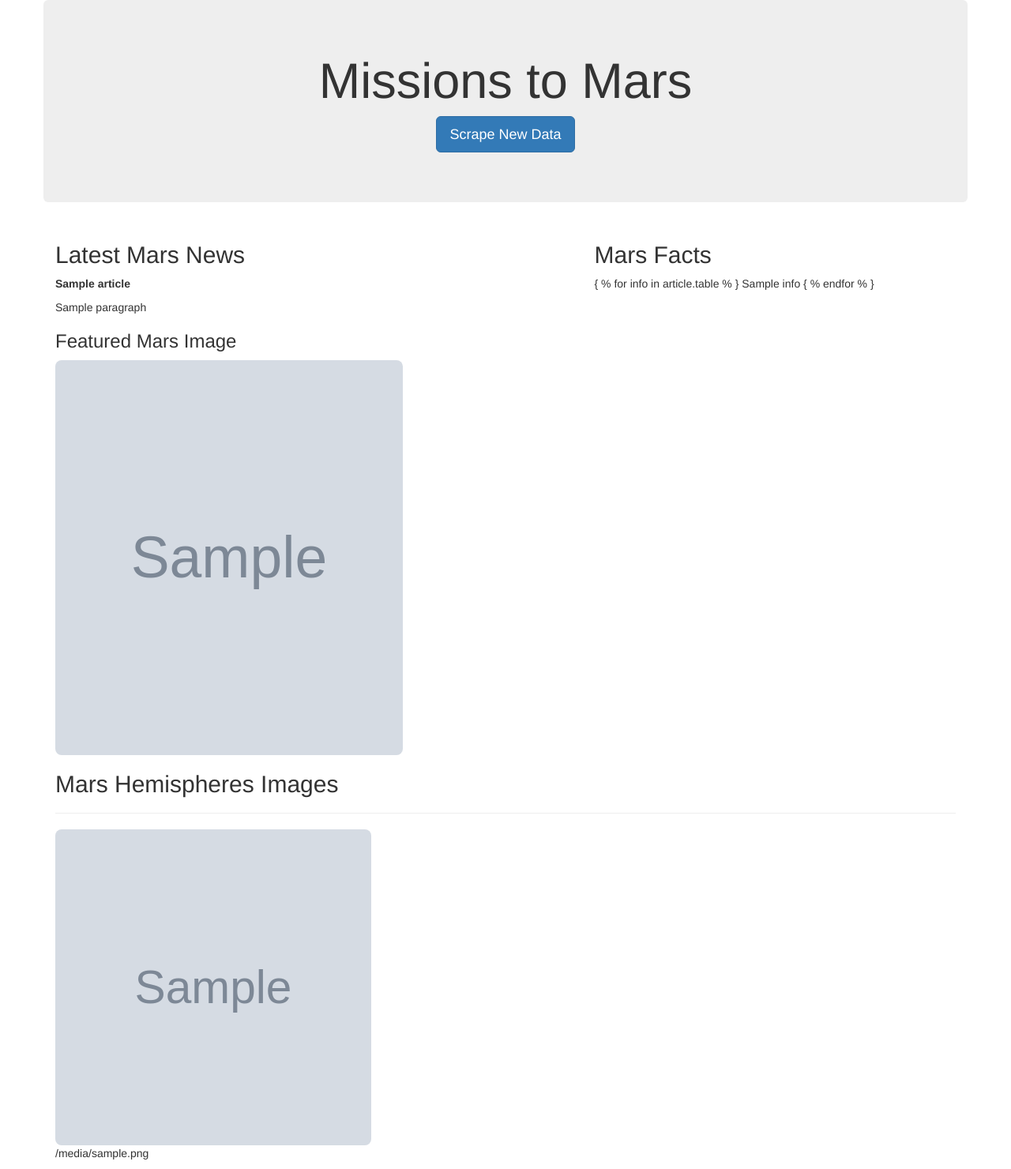
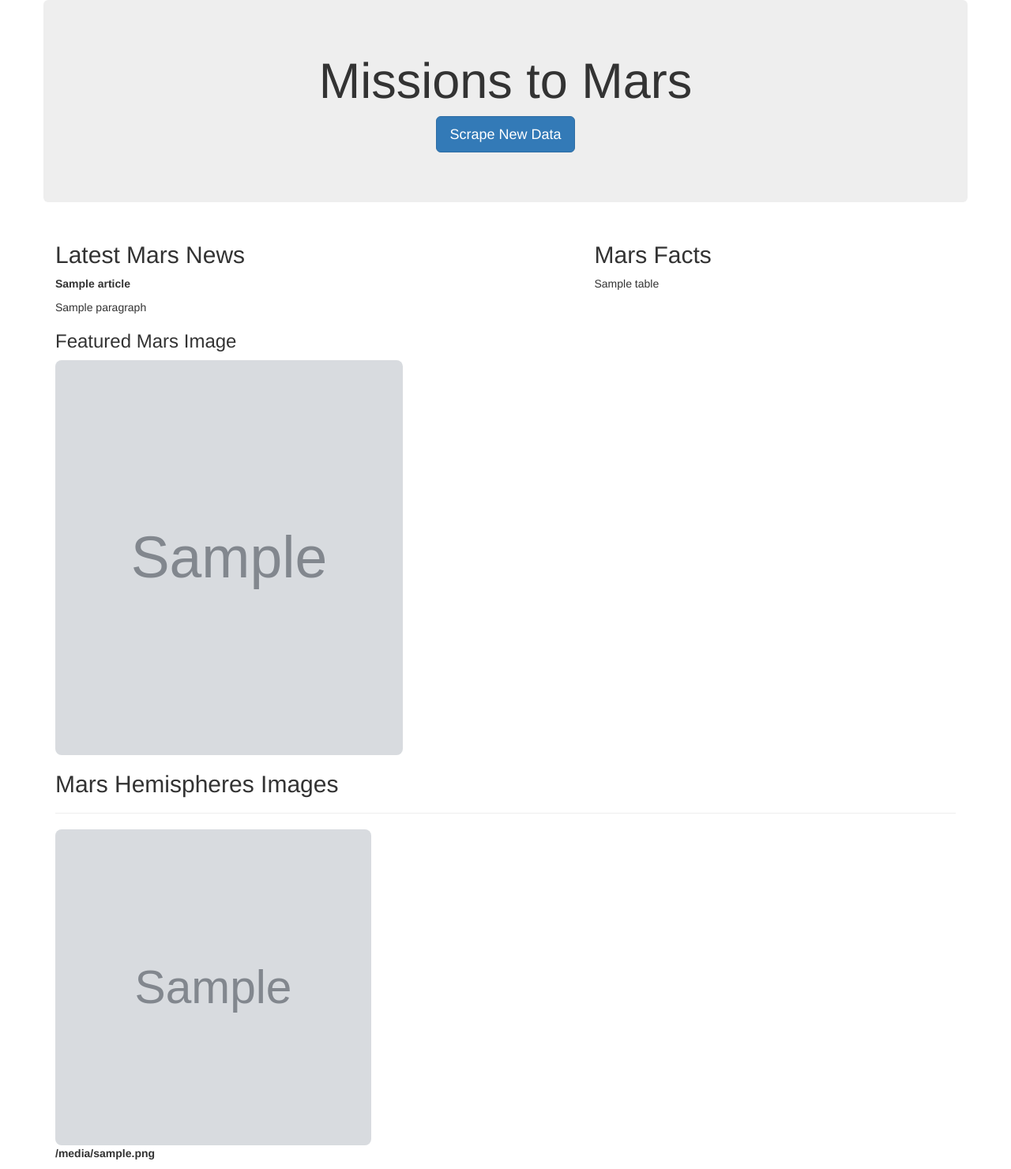
Before and after one commit to itorspwn/Scraping_NASA, a Flask app: template Missions_to_Mars/templates/index.html in a window 1280 px wide. Shown: the whole page at 79% size. Run offline with Flask 2, Linux system fonts and the light colour scheme; the template is opened without the code that fills it: most values are stand-ins (such as "Sample title", 1, 10 or a date in 2020); grey boxes marked "Sample" are stand-in pictures; some libraries are stand-ins or nearby versions.

Commit message:
not quite the table in mind...will work on that

```diff
--- a/Missions_to_Mars/templates/index.html
+++ b/Missions_to_Mars/templates/index.html
@@ -12,6 +12,7 @@
 <style>
   img {
     border-radius: 8px;
+    filter: grayscale(50%)
   }
   </style>
 
@@ -33,12 +34,9 @@
           <div class="col-md-5">
             <h2>Mars Facts</h2>
 
-            <table>
-              { % for info in article.table % }
-              <tr>{{ info }}</tr>
-              { % endfor % }
+            <table class='table table-borderless'>
+              {{ article.table | safe }}
             </table>
-
 
 
 
@@ -52,7 +50,7 @@
           {% for image in article.hem_image %}
           <div class="col-md-5">
             <img src="{{ article.hem_image[image] }}" alt="Article" width= "400px" height= "400px">
-            <p>{{ image }}</p>
+            <p><b>{{ image }}</b></p>
           </div>
           {% endfor %}
         </div>
```
Also changed, not shown: Missions_to_Mars/scrape_mars.py (+4 -9 lines), Missions_to_Mars/screen_shot/full_page.png (added), 2 other files.
